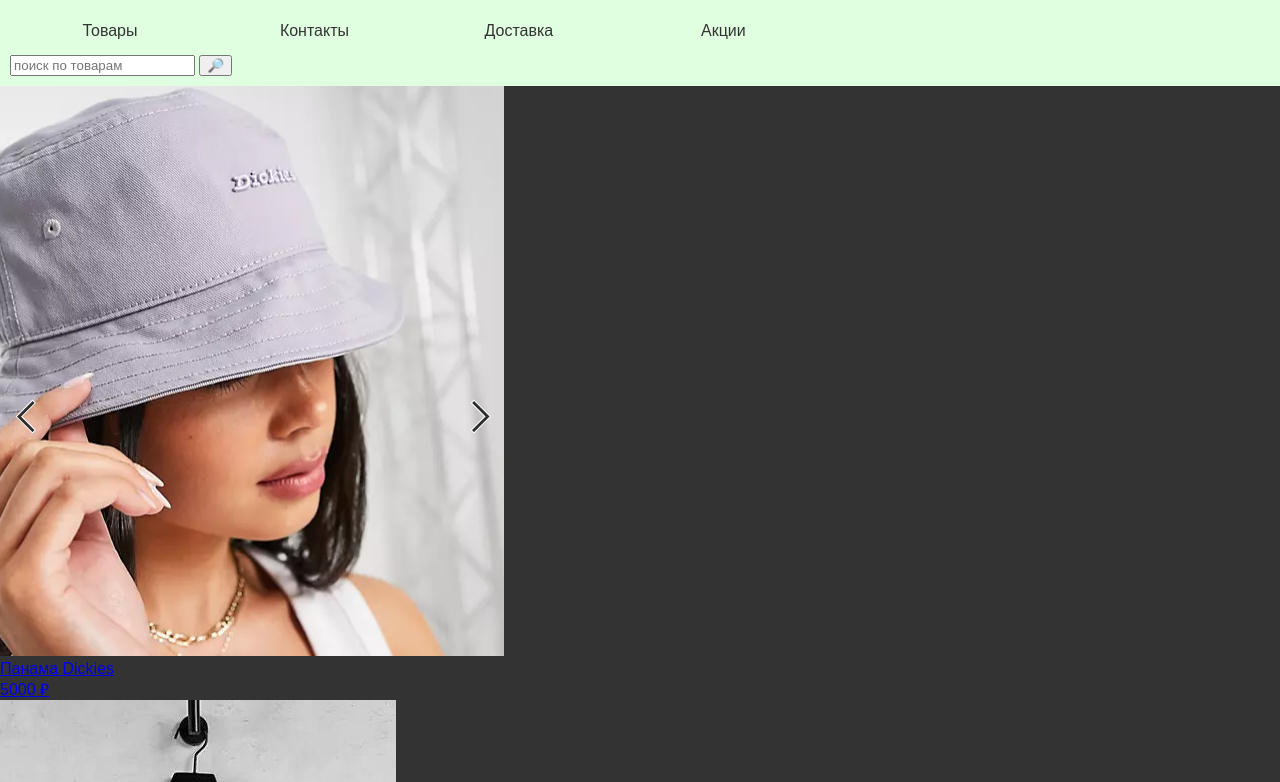
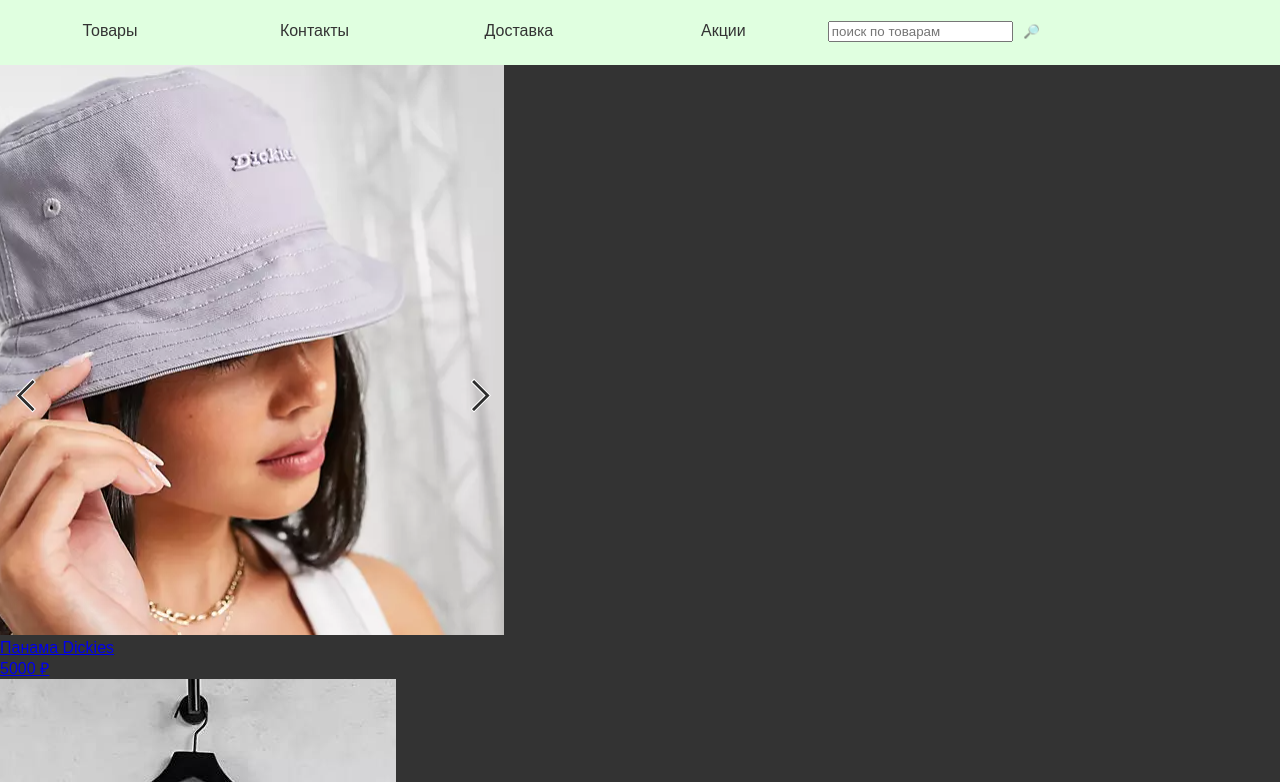
Before and after one commit to juliakhaa/web-programming-labs, a plain HTML site: page index.html in a window 1280 px wide. Shown: the part 110-892 px from the top of the page. Drawn offline with Linux system fonts and the light colour scheme.

Commit message:
Оформление панели поиска

```diff
--- a/main.css
+++ b/main.css
@@ -29,6 +29,7 @@ nav {
 nav ul {
     margin: 0;
     padding: 0;
+    display: inline-block;
 }
 
 nav ul li {
@@ -52,3 +53,19 @@ nav ul li a {
 nav ul li a:hover {
     color: #4a0;
 }
+
+nav .searchbox {
+    display: inline-block;
+    padding-top: 11px;
+}
+
+nav .searchbox button {
+    border: none;
+    background: none;
+    cursor: pointer;
+    opacity: 0.7;
+    transition: all 300ms;
+}
+nav .searchbox button:hover {
+    opacity: 1;
+}
```
